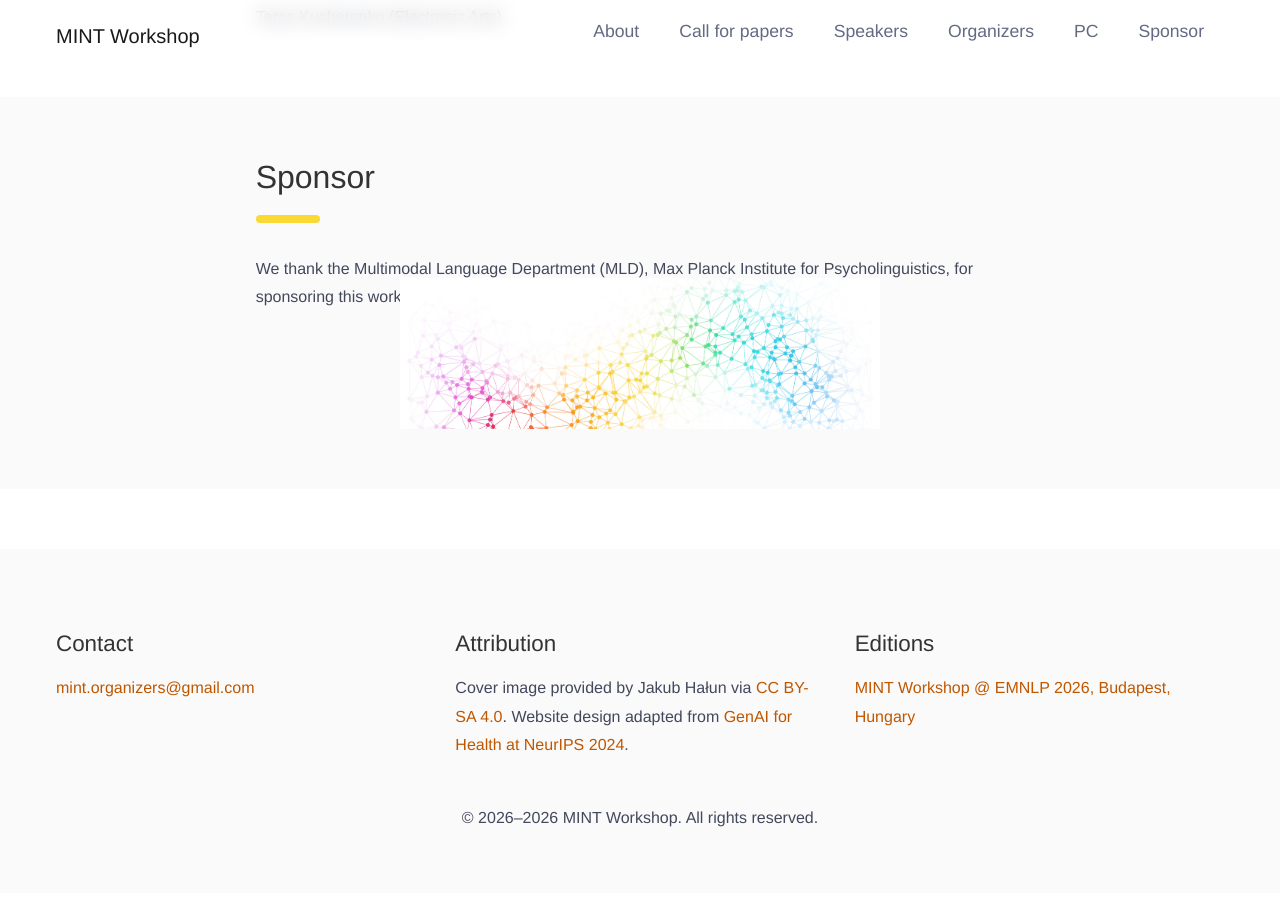
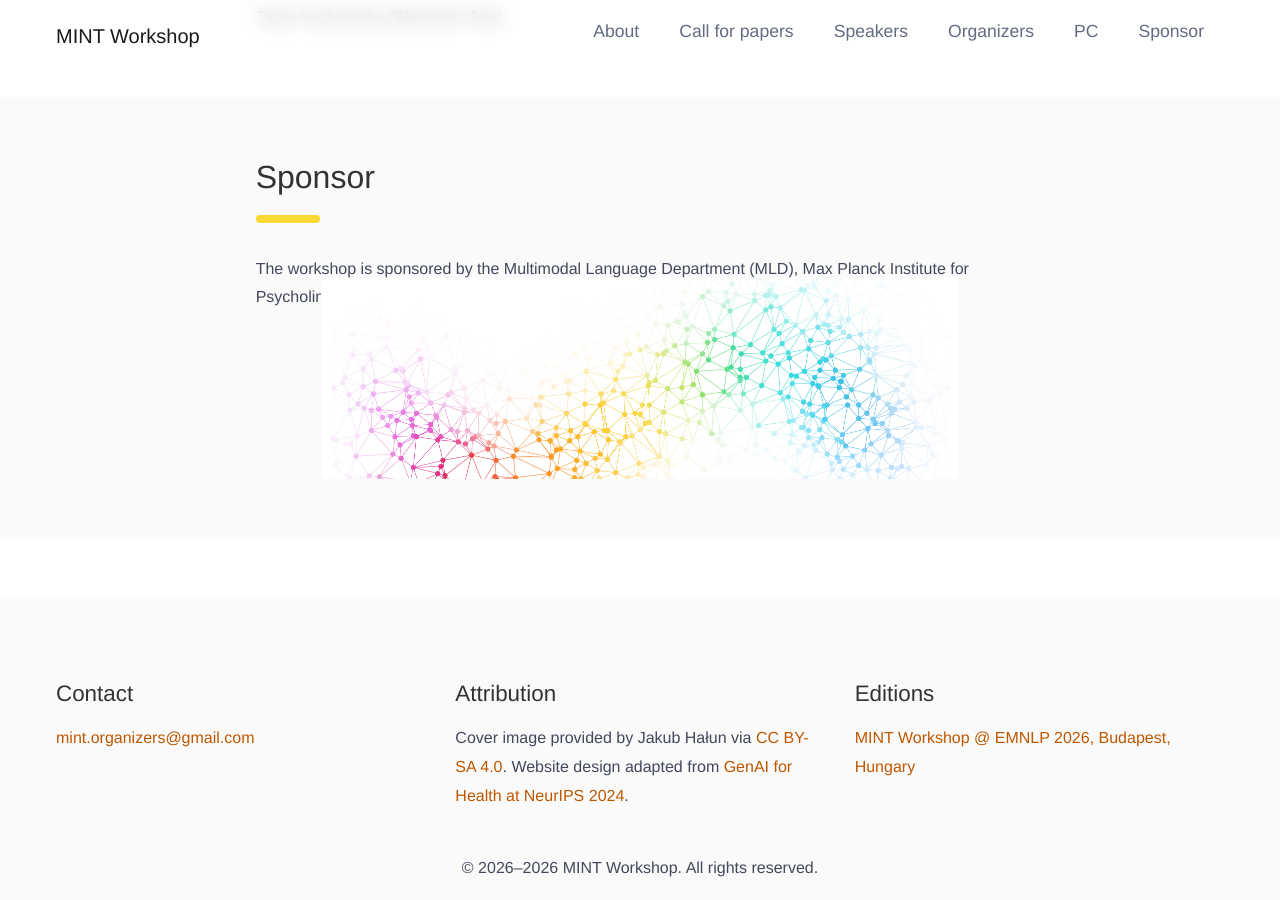
Before and after one commit to MINTworkshop/MINTworkshop.github.io, a Jekyll site: the page built from 2026/index.md, in a window 1280 px wide and 900 px high, scrolled down 6351 px. Built offline with Jekyll 4.4.1, drawn with Linux system fonts in a browser that asks for light colours.

Commit message:
add sponsor

```diff
--- a/_includes/sponsors.html
+++ b/_includes/sponsors.html
@@ -10,7 +10,7 @@
           {{ page.sponsors.intro | markdownify }}
         {% else %}
         <p>
-          We thank the Multimodal Language Department (MLD), Max Planck Institute for Psycholinguistics, for sponsoring this workshop.
+          The workshop is sponsored by the Multimodal Language Department (MLD), Max Planck Institute for Psycholinguistics.
         </p>
         {% endif %}
 
@@ -23,7 +23,7 @@
               <img
                 src="{{ '/assets/images/sponsors/' | append: sponsor.image | relative_url }}"
                 alt="{{ sponsor.name }}"
-                width="60%"
+                width="80%"
                 style="display: inline-block; margin: 0 10px"
               />
             </a>
```
